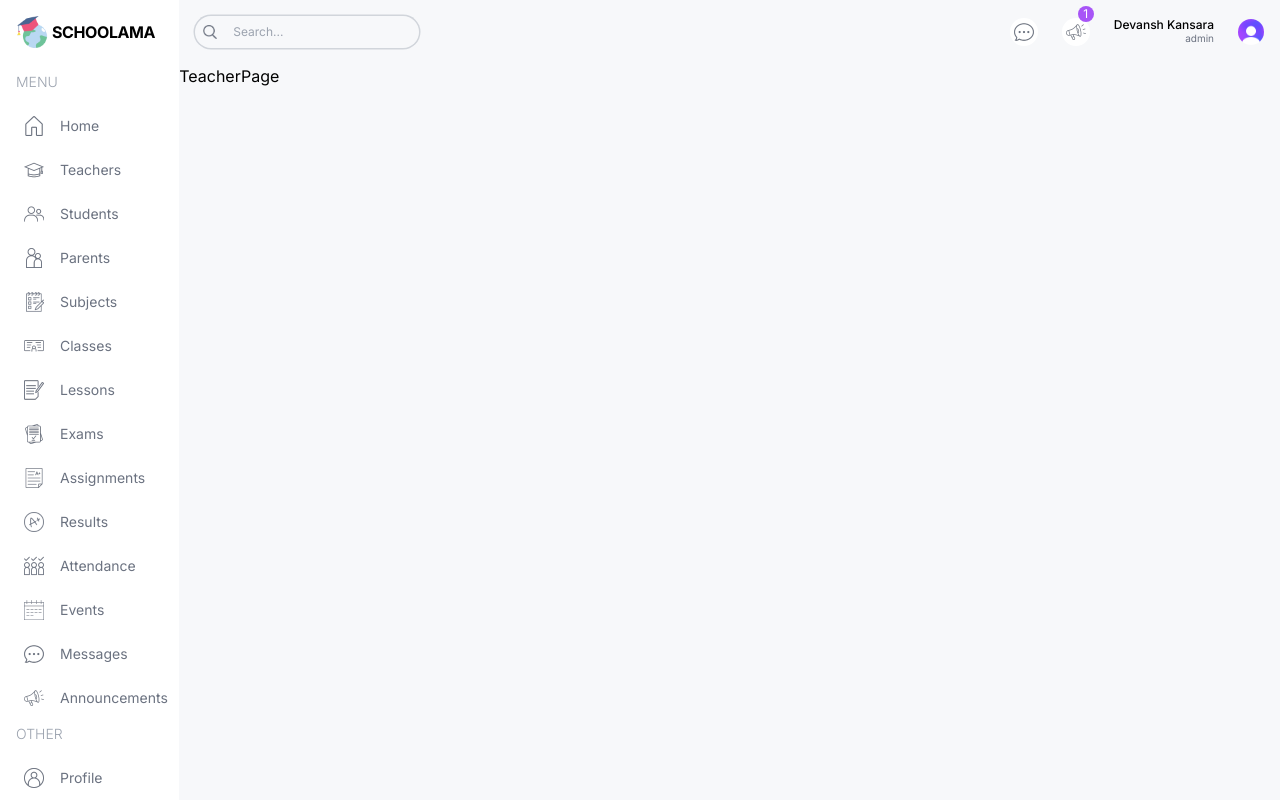
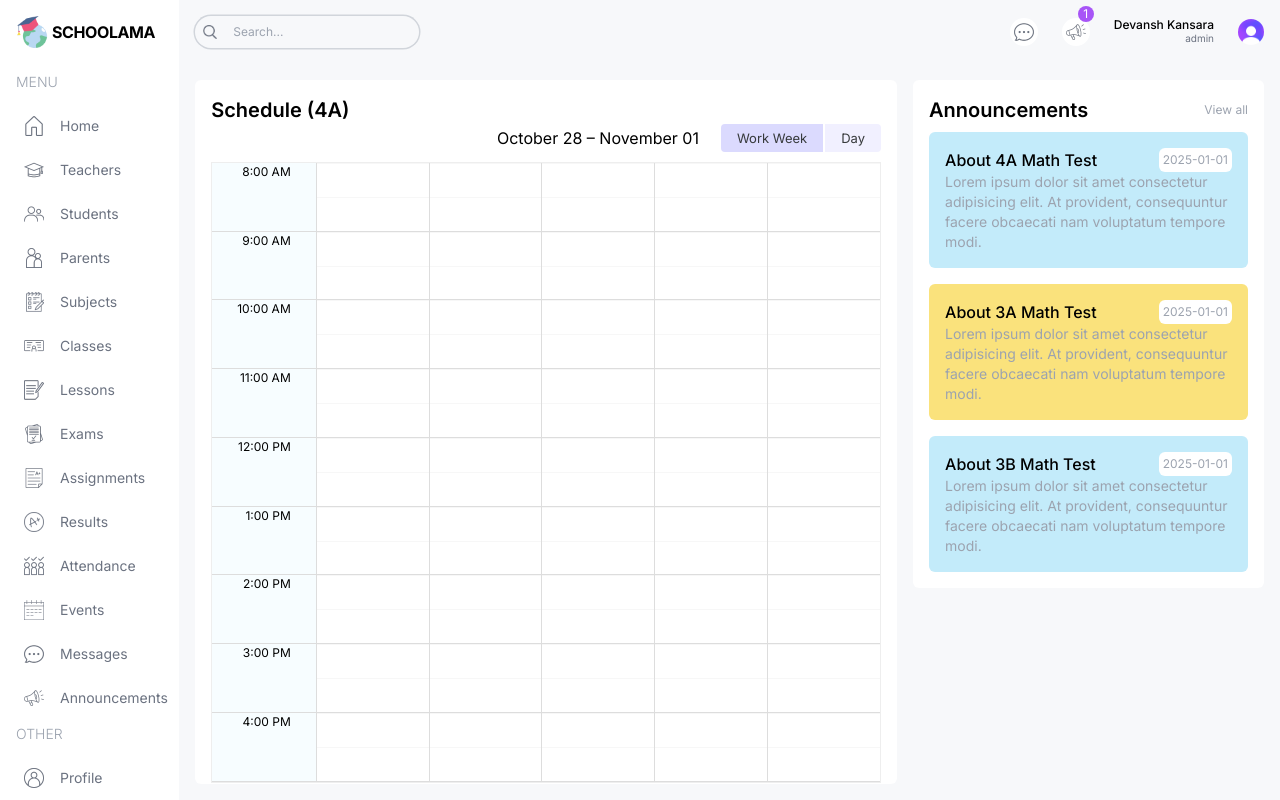
Before and after one commit to Devansh27112001/school-management-dashboard-nextjs, a Next.js app: page /teacher in a window 1280 px wide. Built offline with nearby package versions, Linux system fonts and the light colour scheme.

Commit message:
CLIENT: completed the students page and the teachers page.

```diff
--- a/src/app/(dashboard)/layout.tsx
+++ b/src/app/(dashboard)/layout.tsx
@@ -23,7 +23,7 @@
       </div>
 
       {/* RIGHT */}
-      <div className="w-[86%] md:w-[92%] lg:w-[84%] xl:w-[86%] bg-[#F7F8FA] overflow-scroll">
+      <div className="w-[86%] md:w-[92%] lg:w-[84%] xl:w-[86%] bg-[#F7F8FA] overflow-scroll flex flex-col">
         <Navbar />
         {children}
       </div>
--- a/src/app/(dashboard)/teacher/page.tsx
+++ b/src/app/(dashboard)/teacher/page.tsx
@@ -1,5 +1,25 @@
+"use client";
+
+import Announcements from "@/components/Announcements";
+import BigCalender from "@/components/BigCalender";
+import "react-big-calendar/lib/css/react-big-calendar.css";
+
 const TeacherPage = () => {
-  return <div>TeacherPage</div>;
+  return (
+    <div className="p-4 gap-4 flex flex-col xl:flex-row flex-1">
+      {/* LEFT */}
+      <div className="w-full xl:w-2/3">
+        <div className="h-full bg-white p-4 rounded-md">
+          <h1 className="text-xl font-semibold">Schedule (4A)</h1>
+          <BigCalender />
+        </div>
+      </div>
+      {/* RIGHT */}
+      <div className="w-full xl:w-1/3 flex flex-col gap-8">
+        <Announcements />
+      </div>
+    </div>
+  );
 };
 
 export default TeacherPage;
--- a/src/app/globals.css
+++ b/src/app/globals.css
@@ -248,3 +248,34 @@
 .rbc-event:nth-child(1) {
   background-color: #e2f8ff !important;
 }
+
+.rbc-event:nth-child(2) {
+  background-color: #fefce8 !important;
+}
+
+.rbc-event:nth-child(3) {
+  background-color: #f2f1ff !important;
+}
+.rbc-event:nth-child(4) {
+  background-color: #fdf2fb !important;
+}
+
+.rbc-event:nth-child(5) {
+  background-color: #e2f8ff !important;
+}
+
+.rbc-event:nth-child(6) {
+  background-color: #fefce8 !important;
+}
+
+.rbc-event:nth-child(7) {
+  background-color: #f2f1ff !important;
+}
+.rbc-event:nth-child(8) {
+  background-color: #fdf2fb !important;
+}
+
+.rbc-event-label {
+  color: gray !important;
+  margin-bottom: 5px !important;
+}
--- a/src/lib/data.ts
+++ b/src/lib/data.ts
@@ -1034,14 +1034,14 @@
   {
     title: "Math",
     allDay: false,
-    start: new Date(2024, 10, 12, 8, 0),
-    end: new Date(2024, 10, 12, 8, 45),
+    start: new Date(2024, 10, 9, 8, 0),
+    end: new Date(2024, 10, 9, 8, 45),
   },
   {
     title: "English",
     allDay: false,
-    start: new Date(2024, 10, 12, 9, 0),
-    end: new Date(2024, 10, 12, 9, 45),
+    start: new Date(2024, 10, 9, 9, 0),
+    end: new Date(2024, 10, 9, 9, 45),
   },
   {
     title: "Biology",
```
